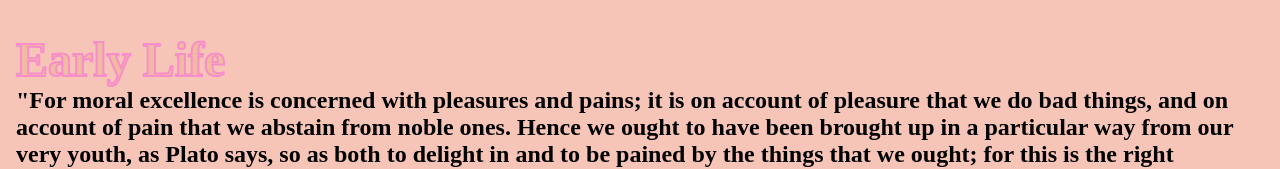
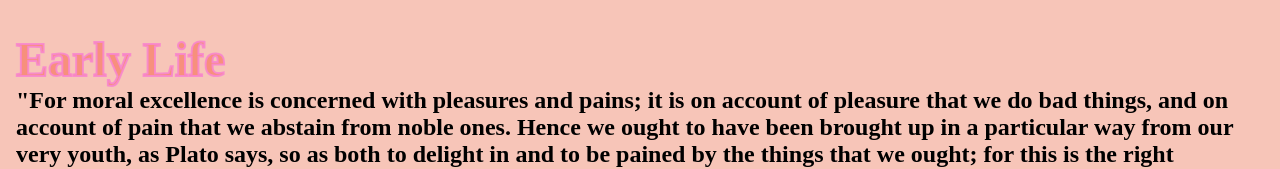
Before and after one commit to selinaurshibididididiid/intro-to-web-design-2.0, a plain HTML site: page index.html in a window 1280 px wide. Shown: the top 169 px of the page. Drawn offline with Linux system fonts and the light colour scheme.

Commit message:
header color changed

```diff
--- a/style.css
+++ b/style.css
@@ -44,7 +44,7 @@ a:active,
 .borderd_text {
   -webkit-text-stroke: 2px #f886cee0;
   font-size: 48px;
-  color: #F0BBA1;
+  color: #f7907c;
 }
 
 body {
```
